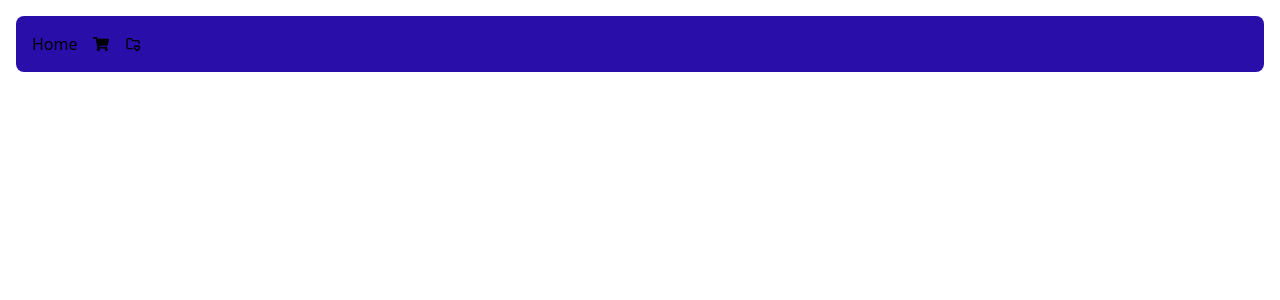
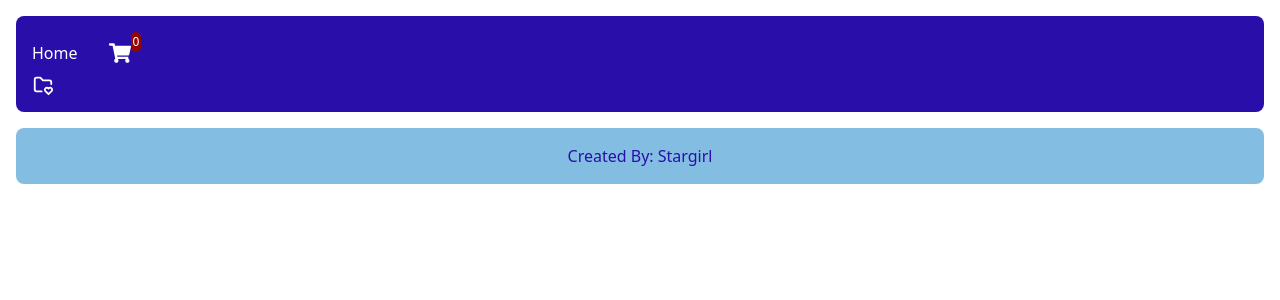
Before and after one commit to elaheyaghoubi/Shop, a React (Vite) app: page /products/1 in a window 1280 px wide. Shown: the top 300 px of the page. Built offline with nearby package versions, Linux system fonts and the light colour scheme.

Commit message:
footer added

```diff
--- a/src/App.jsx
+++ b/src/App.jsx
@@ -1,10 +1,12 @@
 import React from 'react'
 import Header from "./components/shared/Header.jsx";
+import Footer from "./components/shared/Footer.jsx";
 
 function App() {
     return (
         <div>
             <Header />
+            <Footer />
         </div>
     )
 }
--- /dev/null
+++ b/src/components/shared/Footer.jsx
@@ -0,0 +1,13 @@
+import React from 'react'
+
+function Footer() {
+    return (
+        <div>
+            <div className={"flex items-center justify-center font-medium text-[hsl(251,85%,36%)] bg-[rgba(131,190,226,1)] p-[1em] m-[1em] rounded-lg"}>
+                Created By: Stargirl
+            </div>
+        </div>
+    )
+}
+
+export default Footer
--- a/src/components/shared/Header.jsx
+++ b/src/components/shared/Header.jsx
@@ -7,13 +7,25 @@ function Header() {
         <div className={"m-[1em] p-[1em] rounded-lg bg-[hsl(251,85%,36%)]"}>
             <ul className={"flex flex-row justify-between items-center w-[9%] flex-wrap"}>
                 <li>
-                    <div>Home</div>
+                    <div className={"text-white font-medium hover:cursor-pointer"}>Home</div>
                 </li>
                 <li>
-                    <FaShoppingCart />
+                    <div className={"relative p-[10px]"}>
+                        <FaShoppingCart
+                            size={22}
+                            className={"text-white hover:cursor-pointer "}
+                        />
+                        <div
+                        className={"absolute text-white hover:cursor-pointer bg-[#900707] text-xs text-center rounded-full top-0 right-0 p-[2px]"}>
+                            0
+                        </div>
+                    </div>
                 </li>
                 <li>
-                    <TbFolderHeart />
+                    <TbFolderHeart
+                        size={22}
+                        className={"text-white hover:cursor-pointer"}
+                    />
                 </li>
             </ul>
         </div>
```
